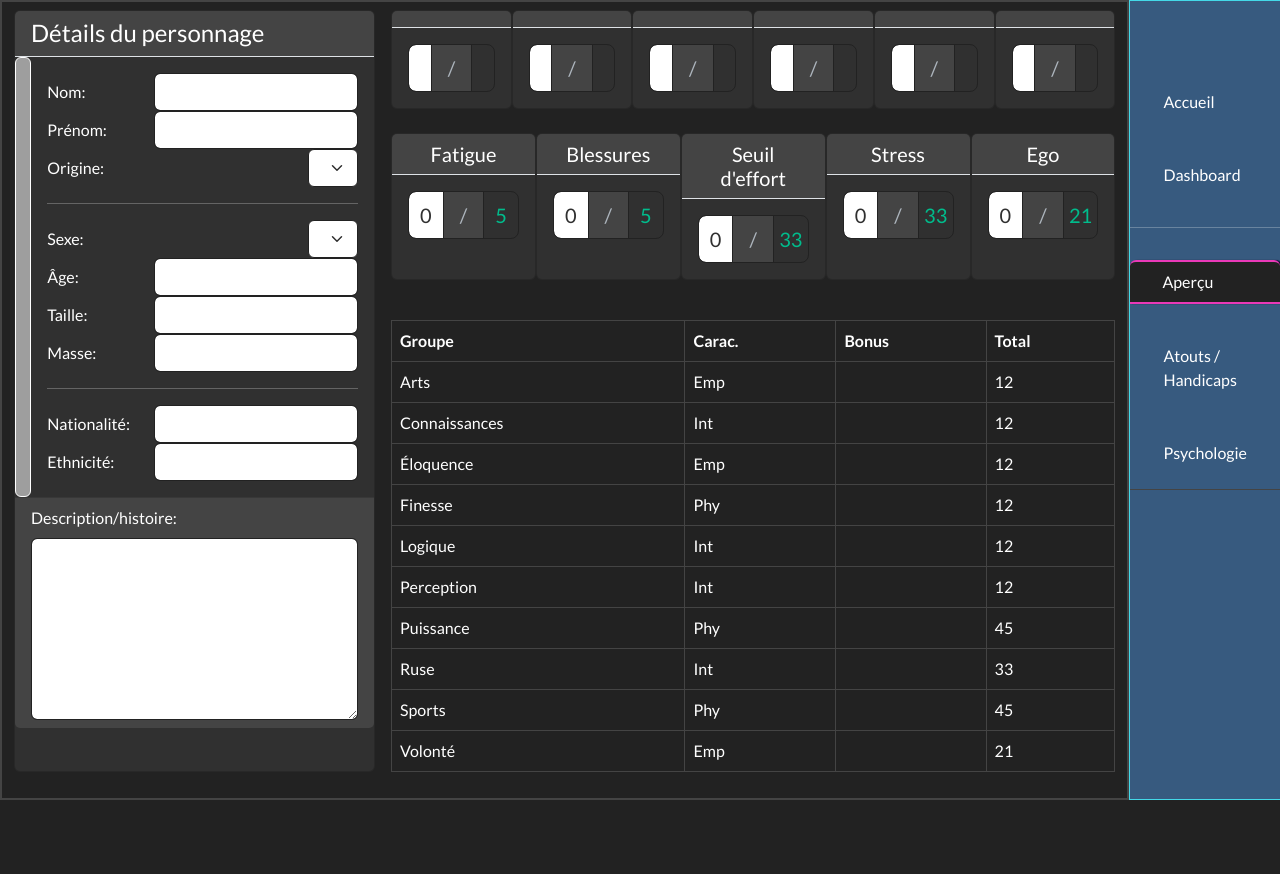
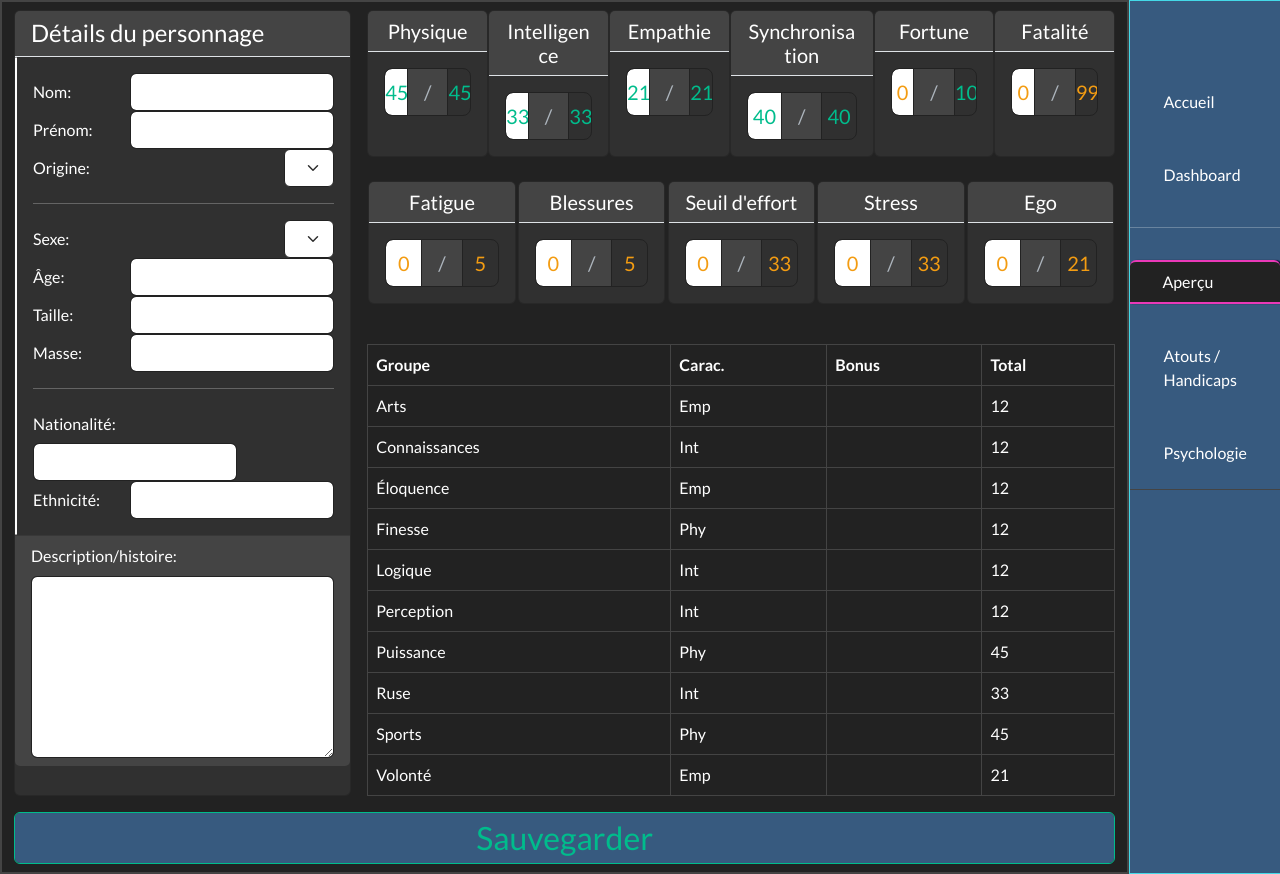
Before and after one commit to Berzok/adeptus_sheet, a Vue app: page /overview in a window 1280 px wide. Before the commit the page ends 800 px from the top, so only its background shows below. Built offline with nearby package versions, Linux system fonts and the light colour scheme; grey boxes are pictures that could not be loaded.

Commit message:
:construction: CardNumber -Changement de la classe de l'input des CardNumber selon la valeur -Ajout d'un bouton "Sauvegarder" (ne fait rien pour l'instant)

```diff
--- a/src/components/CardNumber.vue
+++ b/src/components/CardNumber.vue
@@ -4,15 +4,19 @@
         <h5 class="card-header border-bottom">{{ nom }}</h5>
         <div class="card-body">
             <div class="input-group input-group-lg flex-nowrap">
-                <input ref="current" :value="current" class="form-control text-center p-0" maxlength="2" type="text"
-                       size="2" @input="checkValue($event, max, order)">
+                <input :value="current"
+                       :class="currentClass"
+                       @keyup="checkValue($event)"
+                       @input="$emit('update:current', Number.parseInt($event.target.value) || 0)"
+                       class="form-control text-center p-0" maxlength="2" type="text" size="2">
                 <span class="input-group-text">/</span>
-                <input ref="max" :value="max" class="text-success form-control text-center bg-dark p-0" maxlength="2"
+                <input :value="max"
+                       :class="maxClass"
+                       @input="$emit('update:max', Number.parseInt($event.target.value) || 0)"
+                       class="text-success form-control text-center bg-dark p-0" maxlength="2"
                        type="text"
                        size="2">
             </div>
-            <h3 class="card-text">
-            </h3>
         </div>
     </div>
 
@@ -24,24 +28,41 @@ import * as Vue from 'vue';
 
 export default {
     name: 'CardNumber',
+    data() {
+        return {
+            currentClass: this.current >= this.max ? 'text-success' : 'text-warning',
+            maxClass: this.order === -1 ? 'text-warning' : 'text-success',
+        }
+    },
     props: {
         nom: String,
         current: Number,
-        max: [Number, String],
-        order: Number
+        max: Number,
+        order: Number,
     },
+    emits: [
+        'update:current',
+        'update:max',
+    ],
     methods: {
-        checkValue(current, max, order) {
-            console.dir(current.target.value);
-            current = Number.parseInt(current.target.value);
-            console.dir(max);
-            console.dir(order);
-            let classToToggle = (current * order) < (max * order) ? 'text-warning' : 'text-success';
-            this.$refs.current.classList.toggle(classToToggle);
+        updateClass(){
+            return ((this.max * this.order) >= this.current) ? 'text-success' : 'text-warning';
+        },
+        checkValue(event) {
+            let target = event.target;
+            let newValue = Number.parseInt(target.value);
+
+            let newClass;
+            if( (newValue < this.max && this.order === 1) ||
+                (this.order === -1)){
+                newClass = 'text-warning';
+            }else{
+                newClass = 'text-success';
+            }
+
+            this.currentClass = newClass;
         }
     },
-    created() {
-    }
 }
 
 </script>
--- a/src/components/Overview.vue
+++ b/src/components/Overview.vue
@@ -1,5 +1,5 @@
 <template>
-    <div class="container-fluid wrapper pt-2">
+    <div class="d-flex flex-column container-fluid wrapper pt-2">
 
         <div class="d-flex">
 
@@ -12,17 +12,29 @@
                 <div class="d-flex flex-column flex-grow-1 justify-content-evenly">
 
                     <div class="d-flex justify-content-around">
-                        <template v-for="c in 6" :key="c">
-                            <CardNumber v-model:data="caracteristiques[c-1]"></CardNumber>
+
+                        <template v-for="c in caracteristiques.slice(0, 6)" :key="c">
+                            <CardNumber
+                                v-model:nom="c.nom"
+                                v-model:current="c.current"
+                                v-model:max="c.max"
+                                v-model:order="c.order"
+                                @input="$emit('update:modelValue', $event.target.value)">
+                            </CardNumber>
                         </template>
-
 
                     </div>
 
                     <!-- Fatigue, Blessures, Seuil d'effort -->
                     <div class="d-flex justify-content-around">
                         <template v-for="c in caracteristiques.slice(6, 11)" :key="c">
-                            <CardNumber v-bind="c"></CardNumber>
+                            <CardNumber
+                                v-model:nom="c.nom"
+                                v-model:current="c.current"
+                                v-model:max="c.max"
+                                v-model:order="c.order"
+                                @input="$emit('update:modelValue', $event.target.value)">
+                            </CardNumber>
                         </template>
                     </div>
 
@@ -35,7 +47,12 @@
                 </div>
             </div>
 
+        </div>
 
+        <div class="d-flex flex-grow-1 align-items-stretch pb-2">
+            <button class="btn btn-primary btn-outline-success form-control">
+                <span class="h3">Sauvegarder</span>
+            </button>
         </div>
 
     </div>
@@ -88,7 +105,7 @@ export default {
                 {
                     nom: 'Fatalité',
                     current: 0,
-                    max: '??',
+                    max: 99,
                     order: -1
                 },
                 {
```
Also changed, not shown: 1 other file (tests, documents, lock files or other folders).
